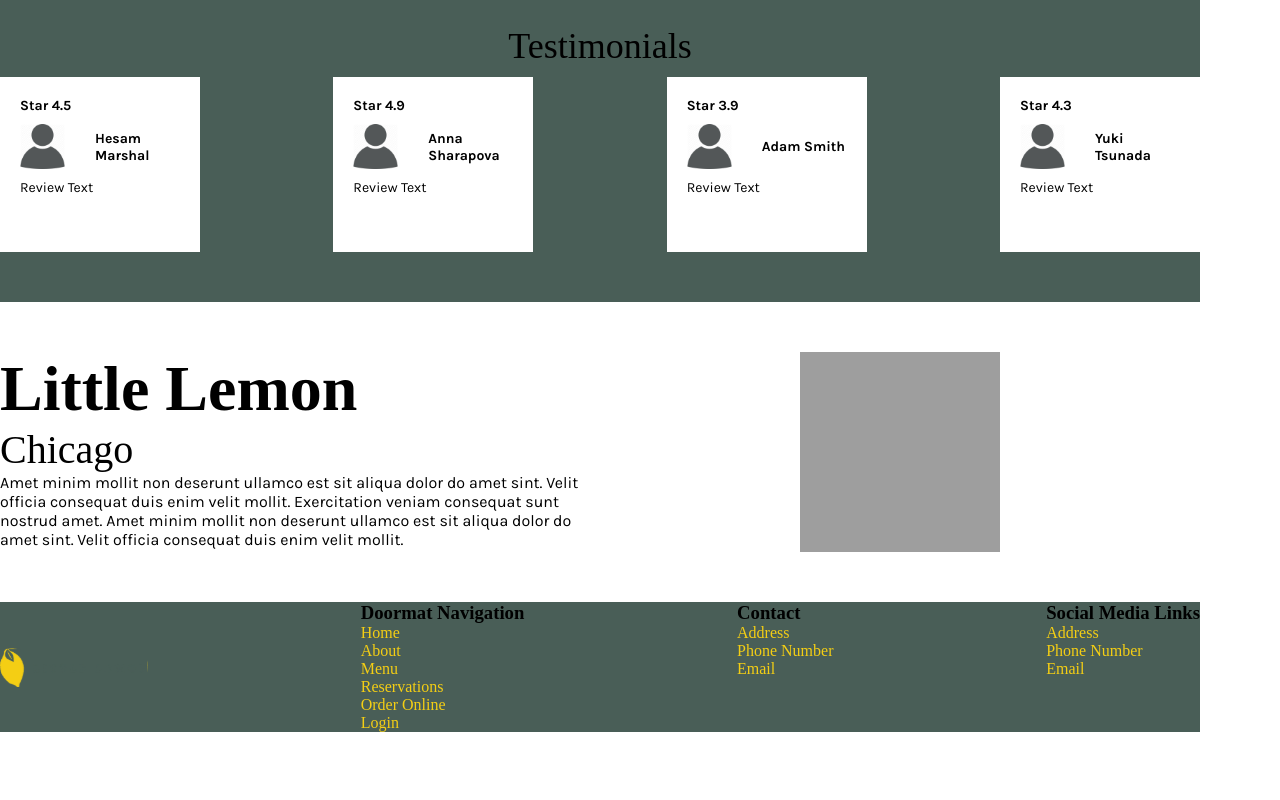
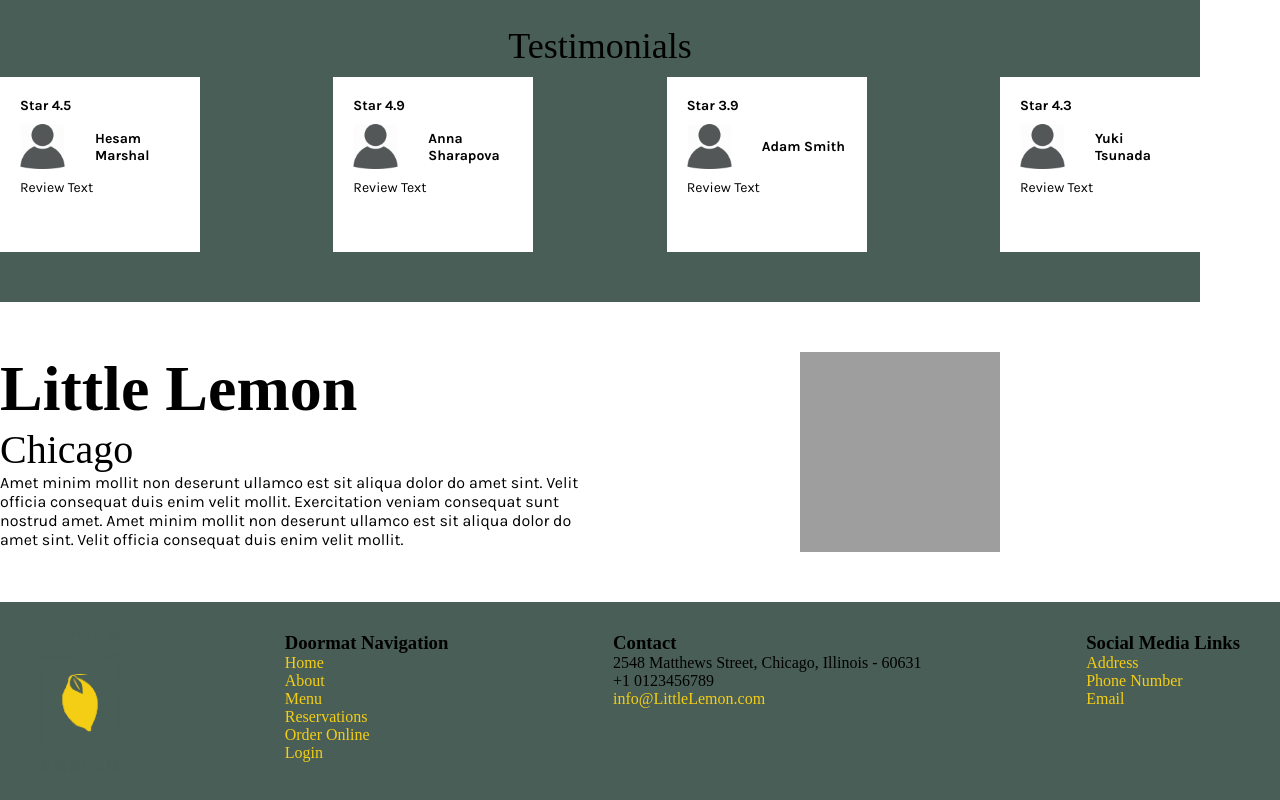
Before and after one commit to HesamMarshal/little-lemon, a React (Create React App) app: page / in a window 1280 px wide. Shown: the part 1088-1888 px from the top of the page. Before the commit the page ends 1820 px from the top, so only its background shows below. Built offline with nearby package versions, Linux system fonts and the light colour scheme; grey boxes are pictures that could not be loaded; a web font is replaced by a local one.

Commit message:
improve footer

```diff
--- a/src/App.css
+++ b/src/App.css
@@ -75,11 +75,28 @@ nav ul {
 ////////////////////////////////////////// */
 
 footer {
-  /* margin: 0 70px; */
+  display: flex;
+  justify-content: center;
+  align-items: center;
+  background-color: var(--primary-color1);
+  min-height: 200px;
+}
+
+.footer {
+  width: 100%;
   display: flex;
   justify-content: space-between;
-  /* align-items: center; */
-  background-color: #495E57;
+}
+
+.imageContainer {
+  width: 80px;
+  display: flex;
+  justify-content: center;
+  align-items: center;
+}
+
+.small-logo {
+  width: 100%;
 }
 
 footer ul {
@@ -94,7 +111,7 @@ footer ul {
 footer a {
   cursor: pointer;
   text-decoration: none;
-  color: #F4CE14;
+  color: var(--primary-color2);
 }
 
 footer a:hover {
--- a/src/components/Footer.jsx
+++ b/src/components/Footer.jsx
@@ -1,8 +1,11 @@
-import logo from "../images/logo2.svg";
+import logo from "../images/small_logo.png";
 const Footer = () => {
   return (
-    <footer className="container">
-      <img src={logo} alt="Logo" />
+    <footer>
+      <div className="footer container">
+        <article className="imageContainer">
+          <img src={logo} alt="Logo" className="small-logo" />
+        </article>
         <ul>
           <h3>Doormat Navigation</h3>
           <li>
@@ -38,23 +41,16 @@ const Footer = () => {
         </ul>
         <ul>
           <h3>Contact</h3>
+          <li>2548 Matthews Street, Chicago, Illinois - 60631</li>
+          <li>+1 0123456789</li>
           <li>
-          <a href="./" className="App-link">
-            Address
-          </a>
-        </li>
-        <li>
-          <a href="./" className="App-link">
-            Phone Number
-          </a>
-        </li>
-        <li>
-          <a href="./" className="App-link">
-            Email
+            <a mailto="info@LittleLemon.com" className="App-link">
+              info@LittleLemon.com
             </a>
           </li>
         </ul>
         <ul>
+          {/* TODO: Add Social Media Icons */}
           <h3>Social Media Links</h3>
           <li>
             <a href="./" className="App-link">
@@ -72,6 +68,7 @@ const Footer = () => {
             </a>
           </li>
         </ul>
+      </div>
     </footer>
   );
 };
--- a/src/index.css
+++ b/src/index.css
@@ -7,15 +7,13 @@
   box-sizing: border-box;
 }
 
-root {
+:root {
   --primary-color1: #495E57;
   --primary-color2: #F4CE14;
   --secondary-color1: #EE9972;
   --secondary-color2: #FBDABB;
   --highlight-color1: #EDEDEE;
   --highlight-color2: #333333;
-
-
 }
 
 body {
```
Also changed, not shown: src/images/small_logo.png (added). Lines whose indentation alone changed are shown as unchanged.
